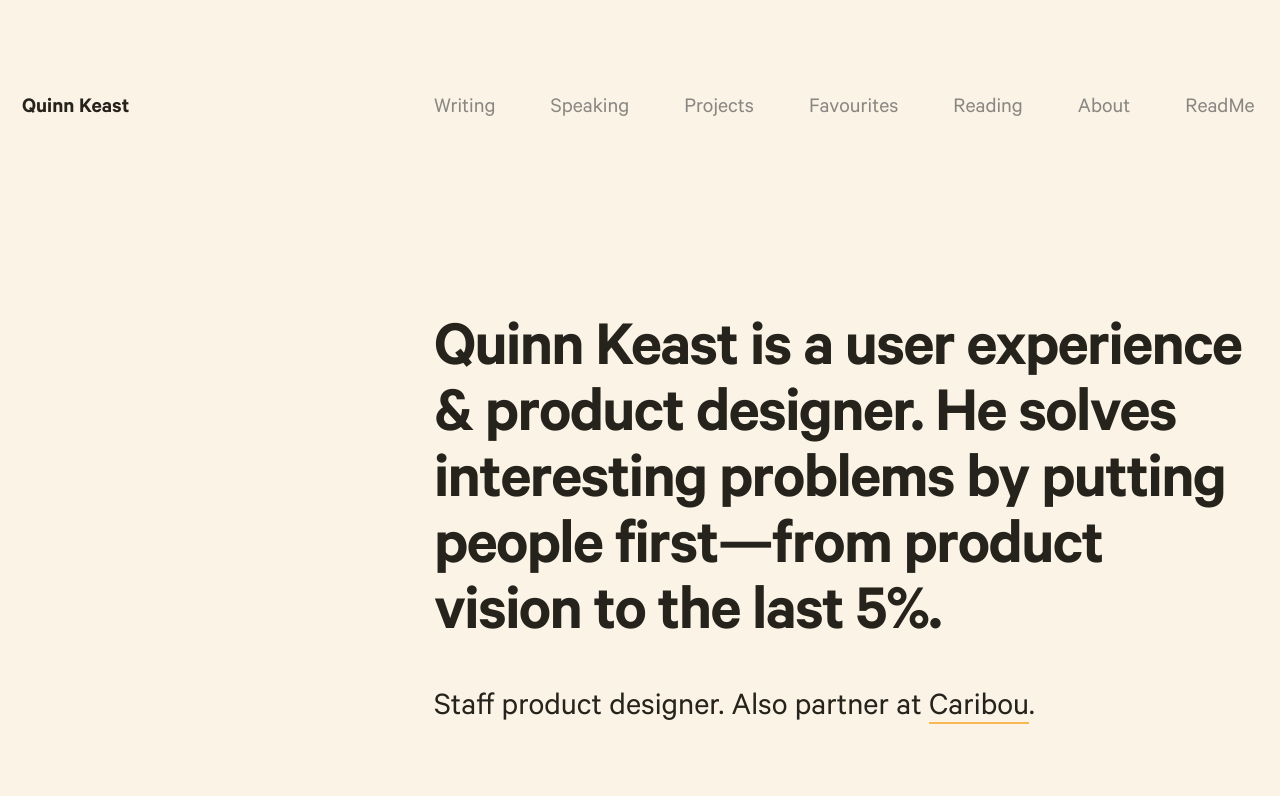
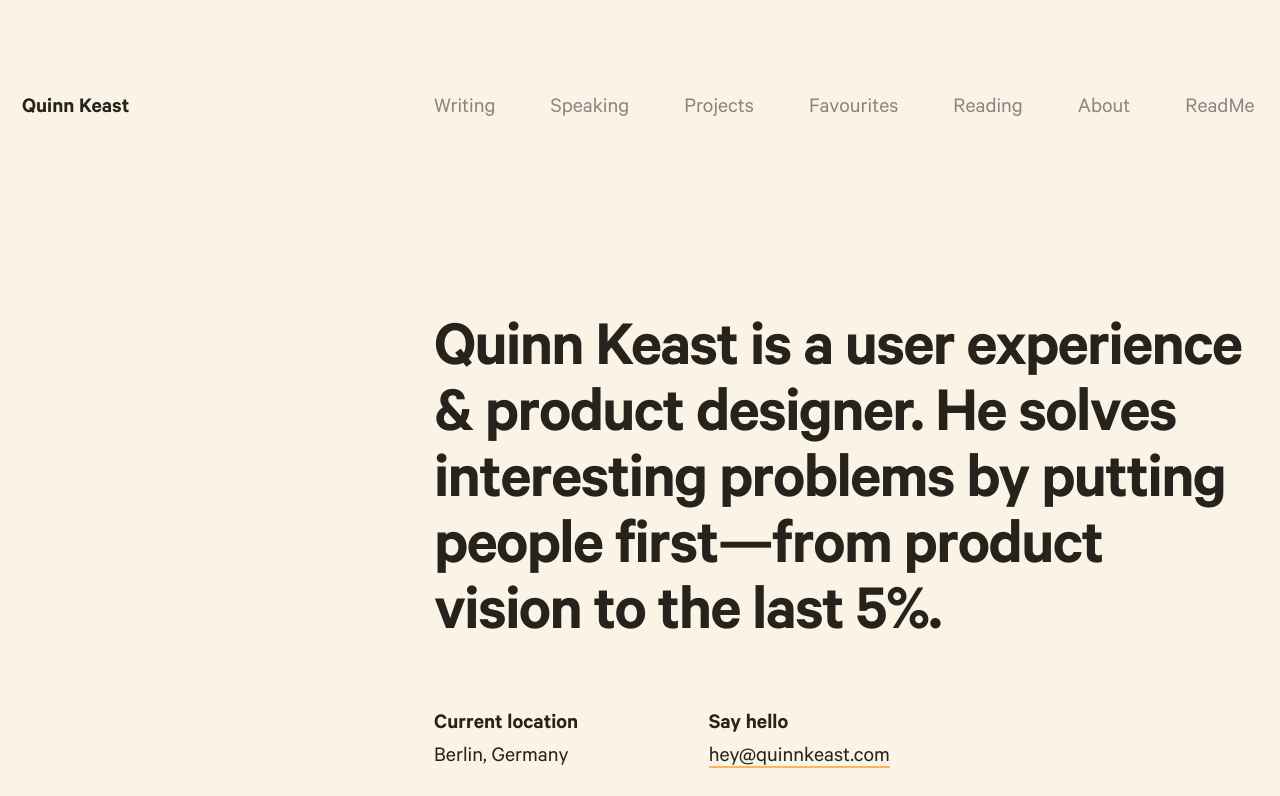
Before and after one commit to quinnkeast/quinnkeast-website, a Next.js app: page / in a window 1280 px wide. Shown: the top 796 px of the page. Built offline with nearby package versions, Linux system fonts and the light colour scheme.

Commit message:
Tweak home page, change client --> organization in case studies

```diff
--- a/pages/index.js
+++ b/pages/index.js
@@ -14,13 +14,13 @@ export default function Home() {
             interesting problems by putting people first—from product vision to
             the last 5%.
           </h1>
-          <h2 className="text-base md:text-2xl font-normal tracking-snug leading-tight md:leading-tight">
+          {/*<h2 className="text-base md:text-2xl font-normal tracking-snug leading-tight md:leading-tight">
             Staff product designer. Also partner at{" "}
             <a href="https://caribou.co" target="_blank">
               Caribou
             </a>
             .
-          </h2>
+          </h2>*/}
           <div className="grid md:grid-cols-3 mt-2 md:mt-8">
             <div className="col-1">
               <p>
--- a/pages/projects/[slug].js
+++ b/pages/projects/[slug].js
@@ -47,7 +47,7 @@ export default function Project({ project, moreProjects, preview }) {
               <div className="grid md:grid-cols-3 md:gap-4">
                 <div>
                   <p className="text-sm leading-tight">
-                    <span className="text-black-lighter">Client</span> <br />
+                    <span className="text-black-lighter">Organization</span> <br />
                     <span className="font-bold">{project.client}</span>
                   </p>
                 </div>
```
